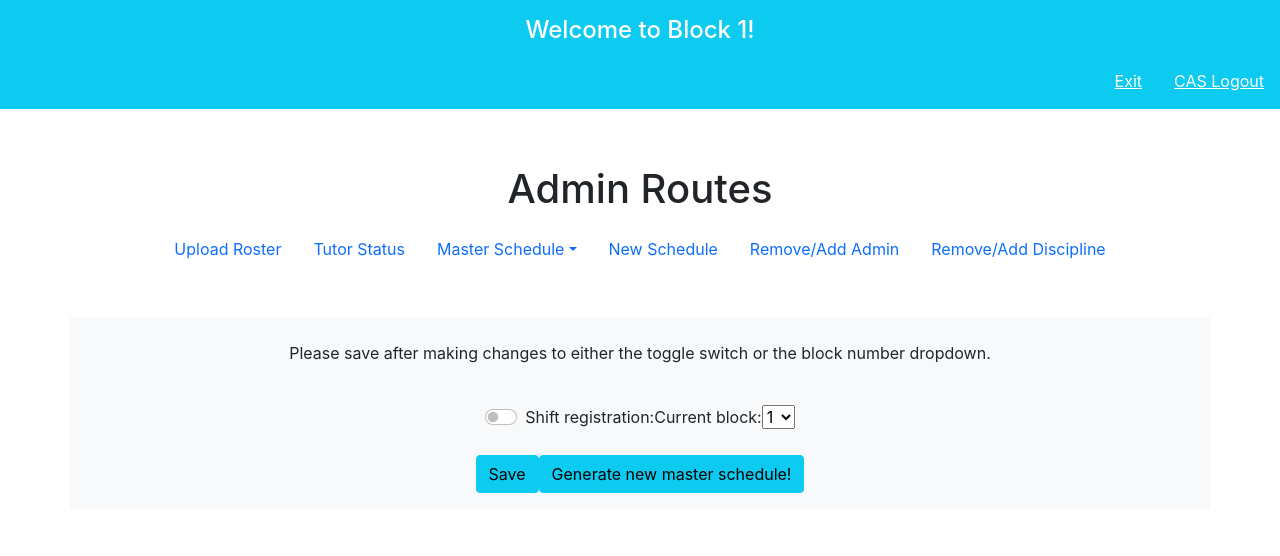
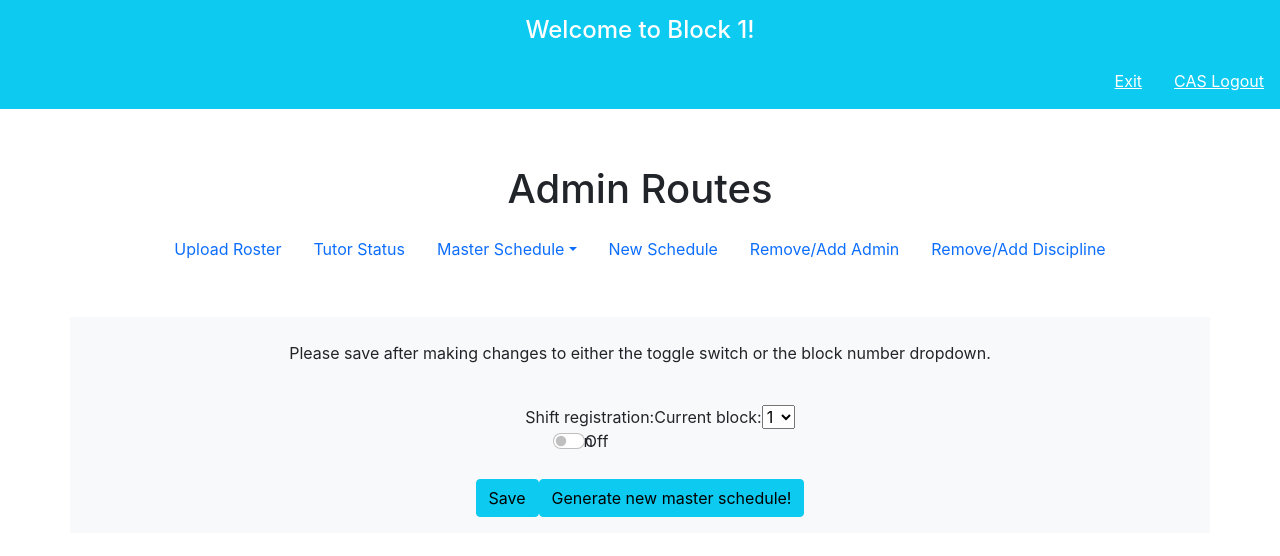
Before and after one commit to gpham99/qrc-schedule-system, a React (Create React App) app in the folder frontend/: page /admin in a window 1280 px wide. Shown: the top 556 px of the page. Built offline with nearby package versions, Linux system fonts and the light colour scheme; no server answers.

Commit message:
Changed switch button style

```diff
--- a/frontend/src/Components/Admin/TimeWindow.js
+++ b/frontend/src/Components/Admin/TimeWindow.js
@@ -58,9 +58,13 @@ const TimeWindow = () => {
       </div>
 
       <div className="pb-4 d-flex justify-content-center align-items-start">
-        <div className="form-check form-switch">
-          <label className="form-check-label" for="flexSwitchCheckDefault">Shift registration: </label>
-          <input role="switch" className="form-check-input" type="checkbox" id="flexSwitchCheckDefault" onChange={toggleChangeHandler} checked={isOpen === 1}/>
+        <div className="form-check form-switch pr-3">
+          <label className="form-check-label">Shift registration: </label>
+          <div className="d-flex flex-row justify-content-center align-items-start">
+            <div className="mr-2">On</div>
+            <input role="switch" className="form-check-input" type="checkbox" onChange={toggleChangeHandler} checked={isOpen === 1}/>
+            <div className="ml-2">Off</div>
+          </div>
         </div>
 
         <div className="pl-3">
```
